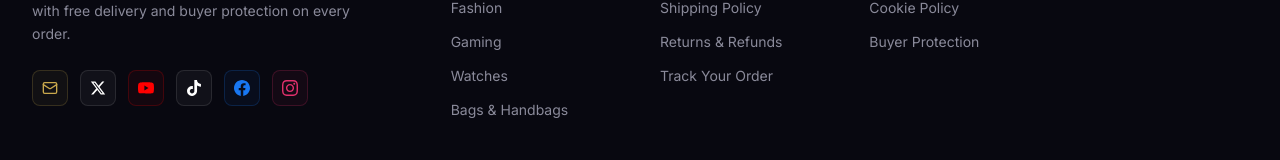
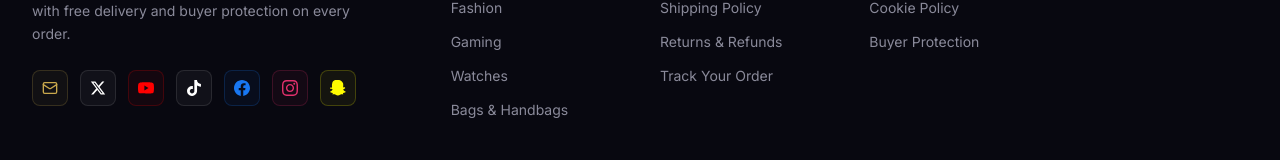
Before and after one commit to khr22-web/luxeshop-platform, a Next.js app: page / in a window 1280 px wide. Shown: the part 4670-4830 px from the top of the page. Built offline with nearby package versions, Linux system fonts and the light colour scheme; no server answers.

Commit message:
Add Snapchat social link to footer

```diff
--- a/src/components/Footer.tsx
+++ b/src/components/Footer.tsx
@@ -63,6 +63,14 @@ function TikTokIcon({ className }: { className?: string }) {
   return (
     <svg className={className} viewBox="0 0 24 24" fill="currentColor" xmlns="http://www.w3.org/2000/svg">
       <path d="M12.525.02c1.31-.02 2.61-.01 3.91-.02.08 1.53.63 3.09 1.75 4.17 1.12 1.11 2.7 1.62 4.24 1.79v4.03c-1.44-.05-2.89-.35-4.2-.97-.57-.26-1.1-.59-1.62-.93-.01 2.92.01 5.84-.02 8.75-.08 1.4-.54 2.79-1.35 3.94-1.31 1.92-3.58 3.17-5.91 3.21-1.43.08-2.86-.31-4.08-1.03-2.02-1.19-3.44-3.37-3.65-5.71-.02-.5-.03-1-.01-1.49.18-1.9 1.12-3.72 2.58-4.96 1.66-1.44 3.98-2.13 6.15-1.72.02 1.48-.04 2.96-.04 4.44-.99-.32-2.15-.23-3.02.37-.63.41-1.11 1.04-1.36 1.75-.21.51-.15 1.07-.14 1.61.24 1.64 1.82 3.02 3.5 2.87 1.12-.01 2.19-.66 2.77-1.61.19-.33.4-.67.41-1.06.1-1.79.06-3.57.07-5.36.01-4.03-.01-8.05.02-12.07z"/>
+    </svg>
+  );
+}
+
+function SnapchatIcon({ className }: { className?: string }) {
+  return (
+    <svg className={className} viewBox="0 0 24 24" fill="currentColor" xmlns="http://www.w3.org/2000/svg">
+      <path d="M12.166.006c.088 0 .175.003.262.006 1.43.044 5.26.507 7.007 4.508.602 1.373.457 3.705.34 5.604-.02.322-.039.635-.053.933.19.1.432.17.73.17.28 0 .57-.063.862-.188.13-.055.267-.083.406-.083.27 0 .527.09.724.254.23.19.355.454.348.73-.013.524-.487.96-1.406 1.295-.097.036-.21.072-.334.11-.42.13-.998.308-1.16.657-.09.193-.055.45.103.762.01.02 1.01 2.1 3.11 2.497.22.042.378.233.378.457 0 .05-.008.1-.024.148-.22.667-1.45 1.16-3.758 1.507-.05.007-.1.03-.135.068-.04.044-.057.1-.05.16.03.22.07.44.11.67.06.33.12.67.15 1.01.02.19-.11.37-.3.42-.05.01-.1.02-.15.02-.18 0-.37-.08-.58-.17-.35-.15-.78-.34-1.41-.34-.19 0-.39.02-.6.05-.6.1-1.13.46-1.7.84-.82.55-1.76 1.17-3.15 1.17h-.07c-1.39 0-2.33-.62-3.15-1.17-.57-.38-1.1-.74-1.7-.84-.21-.03-.41-.05-.6-.05-.63 0-1.06.19-1.41.34-.21.09-.4.17-.58.17-.05 0-.1-.01-.15-.02-.19-.05-.32-.23-.3-.42.03-.34.09-.68.15-1.01.04-.23.08-.45.11-.67.007-.06-.01-.116-.05-.16-.035-.038-.085-.061-.135-.068-2.308-.347-3.538-.84-3.758-1.507-.016-.048-.024-.098-.024-.148 0-.224.158-.415.378-.457 2.1-.397 3.1-2.477 3.11-2.497.158-.312.193-.569.103-.762-.162-.349-.74-.527-1.16-.657-.124-.038-.237-.074-.334-.11C.487 13.24.013 12.804 0 12.28c-.007-.276.118-.54.348-.73.197-.164.454-.254.724-.254.139 0 .276.028.406.083.292.125.582.188.862.188.298 0 .54-.07.73-.17-.014-.298-.033-.611-.053-.933-.117-1.899-.262-4.231.34-5.604C4.104.513 7.934.05 9.364.006c.087-.003.174-.006.262-.006h.54z"/>
     </svg>
   );
 }
@@ -161,6 +169,16 @@ export default function Footer() {
               >
                 <InstagramIcon className="w-4 h-4" />
               </a>
+              <a
+                href="https://snapchat.com/t/WXdXk8as"
+                target="_blank"
+                rel="noopener noreferrer"
+                aria-label="Snapchat"
+                title="Add us on Snapchat"
+                className="w-9 h-9 rounded-lg border border-[rgba(255,252,0,0.2)] bg-[rgba(255,252,0,0.05)] flex items-center justify-center transition-all duration-200 hover:scale-110 hover:border-[rgba(255,252,0,0.5)] text-[#FFFC00]"
+              >
+                <SnapchatIcon className="w-4 h-4" />
+              </a>
             </div>
           </div>
 
```
